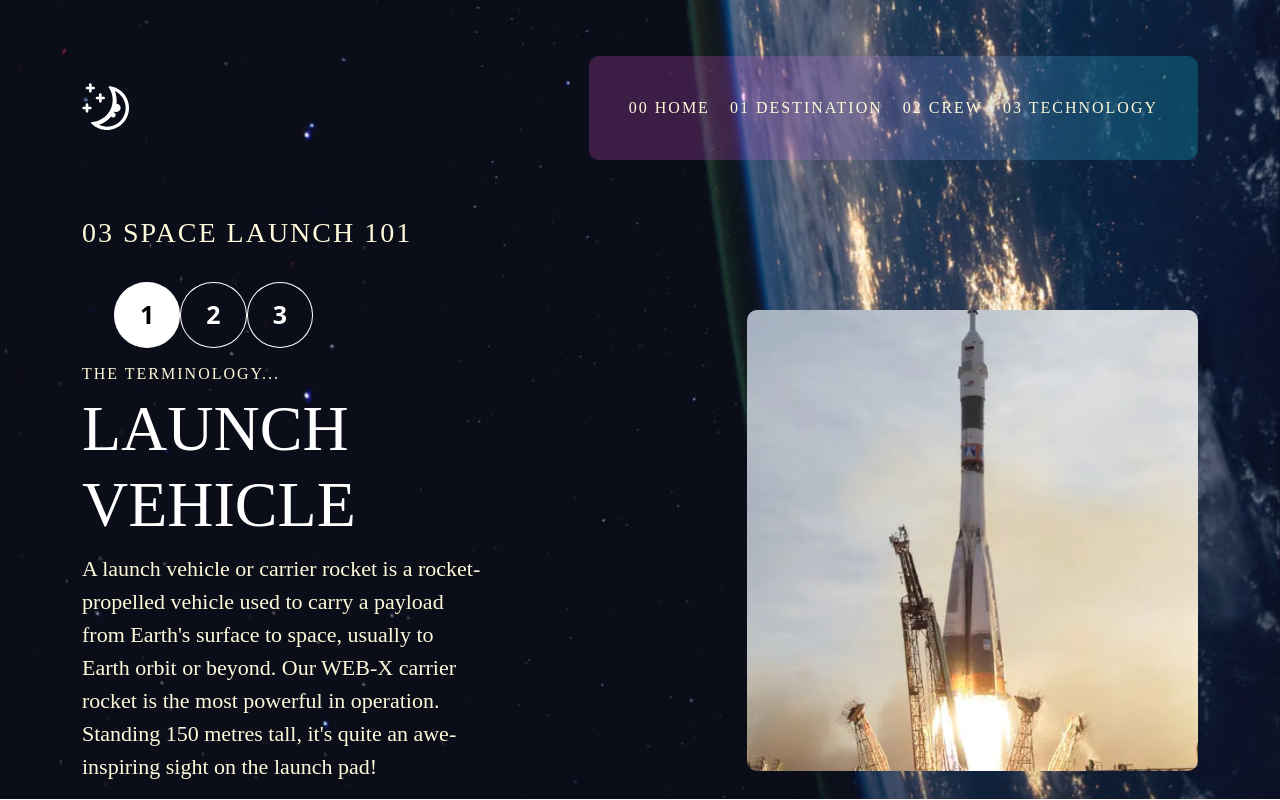
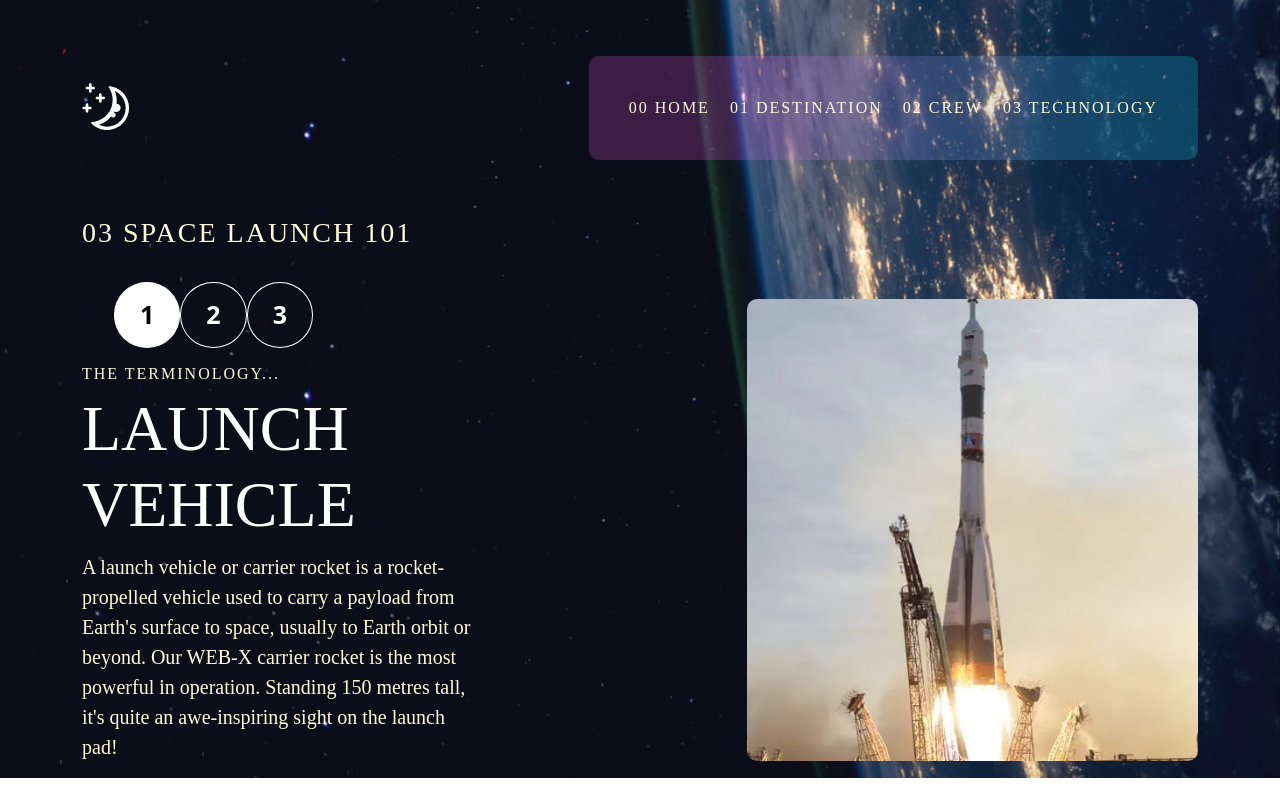
Before and after one commit to Moses2805/Spacetourism, a React (Create React App) app: page /Technology in a window 1280 px wide. Built offline with nearby package versions, Linux system fonts and the light colour scheme.

Commit message:
Update _technology.scss

```diff
--- a/src/style/_technology.scss
+++ b/src/style/_technology.scss
@@ -28,7 +28,7 @@
                     p {
                         color: $secondaryColor;
                         font-family: $firstFontFamily;
-                        font-size: 22px;
+                        font-size: 20px;
                     }
                 }
 
```
